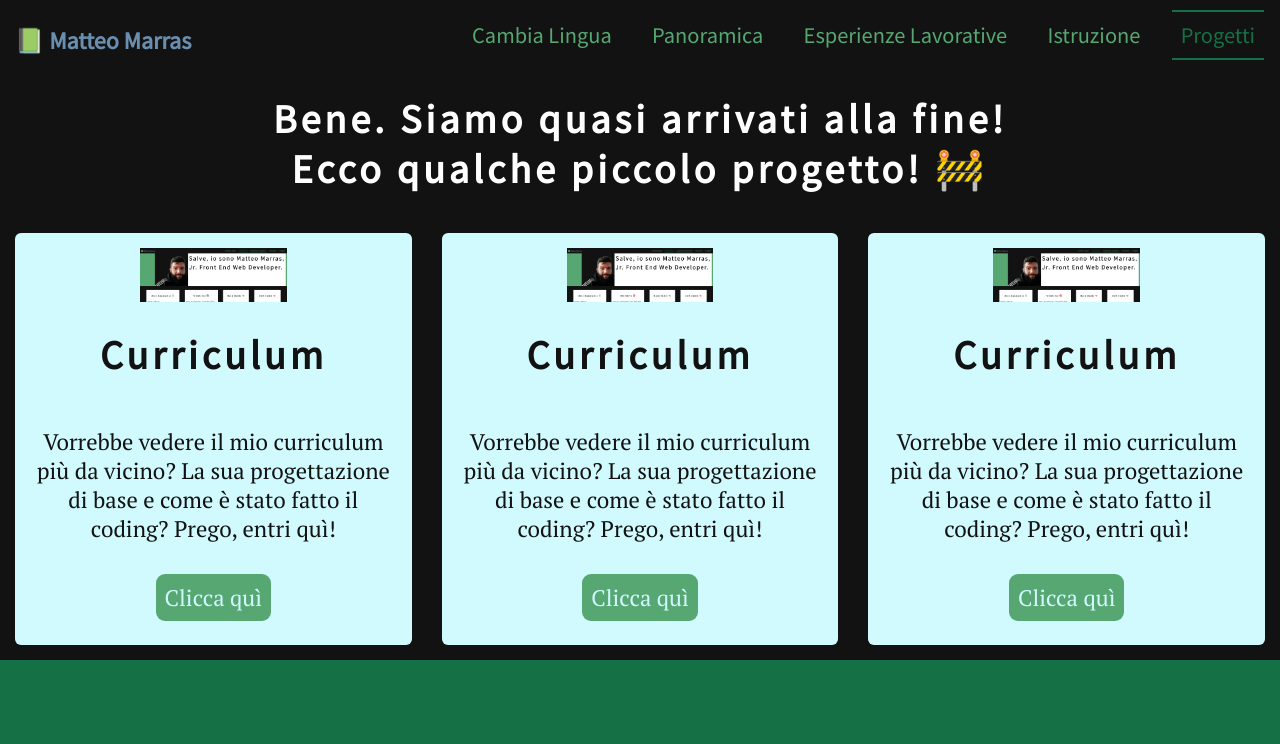
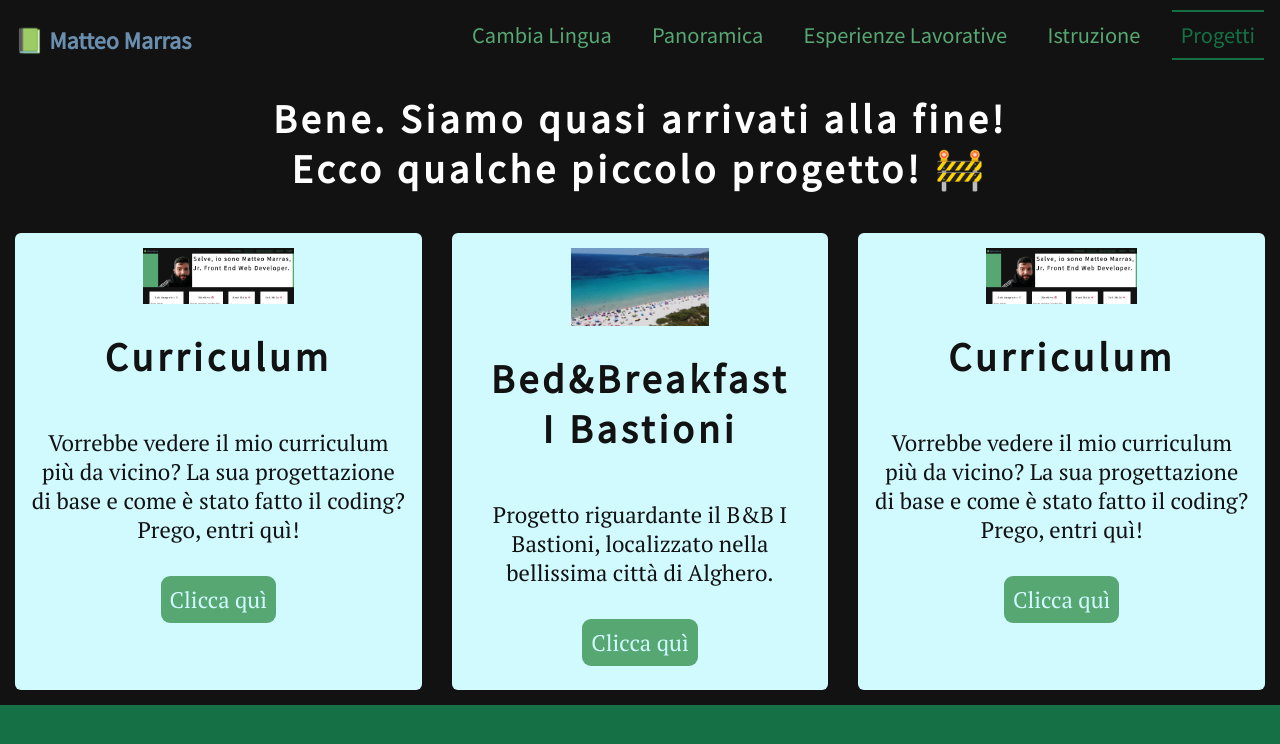
Before and after one commit to matteomarrass/my-portfolio, a React (Create React App) app: page /projects in a window 1280 px wide. Shown: the top 744 px of the page. Built offline with nearby package versions, Linux system fonts and the light colour scheme.

Commit message:
Updated projects section

```diff
--- a/src/components/CardProjects.jsx
+++ b/src/components/CardProjects.jsx
@@ -1,6 +1,7 @@
 import './app.css';
-import {curriculum} from './Lists'
+import {bedAndBreak, curriculum} from './Lists'
 import projects1 from './img/project1.png'
+import projects2 from './img/project2.jpg'
 
 const CardStudy = () => {
     return(
@@ -12,10 +13,10 @@ const CardStudy = () => {
                 <button><a href="https://github.com/matteomarrass/my-portfolio" target="_blank" rel="noopener noreferrer">Clicca quì</a></button>
             </div>
             <div className='cardProject'>
-                <img src={projects1} alt="project1" />
-                <h1 className='titleProject'>{curriculum.title}</h1>
-                <p>{curriculum.whatIdid}</p>
-                <button><a href="http://www.google.it" target="_blank" rel="noopener noreferrer">Clicca quì</a></button>
+                <img src={projects2} alt="project1" />
+                <h1 className='titleProject'>{bedAndBreak.title}</h1>
+                <p>{bedAndBreak.whatIdid}</p>
+                <button><a href="https://github.com/matteomarrass/bed-and-breakfast-i-bastioni" target="_blank" rel="noopener noreferrer">Clicca quì</a></button>
             </div>
             <div className='cardProject'>
                 <img src={projects1} alt="project1" />
--- a/src/components/Lists.js
+++ b/src/components/Lists.js
@@ -24,5 +24,6 @@ const codecademy = new Studies('Corso di Codecademy Front-End Developer 🧑‍
 const ipsia = new Studies('Diploma di IPSIA manutentore elettrico-elettronico 👨‍🏭', 'Settembre 2012 - Giugno 2017', 'IPSIA E.Amaldi Macomer', `Studio generico teorico e pratico di elettonica e dei suoi componenti, insieme ad impianti elettrici civili e industriali.`)
 const lingue = new Studies('Livello di lingue 🗺️', '🇮🇹: Madrelingua', '🇬🇧: B2 (Livello certificato IELTS)', '🇪🇸: B2 (livello conversazionale)')
 const curriculum = new Project('Curriculum', 'Vorrebbe vedere il mio curriculum più da vicino? La sua progettazione di base e come è stato fatto il coding? Prego, entri quì!')
+const bedAndBreak = new Project('Bed&Breakfast I Bastioni', 'Progetto riguardante il B&B I Bastioni, localizzato nella bellissima città di Alghero.')
 
-export {developer, factory, codecademy, ipsia, lingue, curriculum};
+export {developer, factory, codecademy, ipsia, lingue, curriculum, bedAndBreak};
```
Also changed, not shown: src/components/img/project2.jpg (added).
